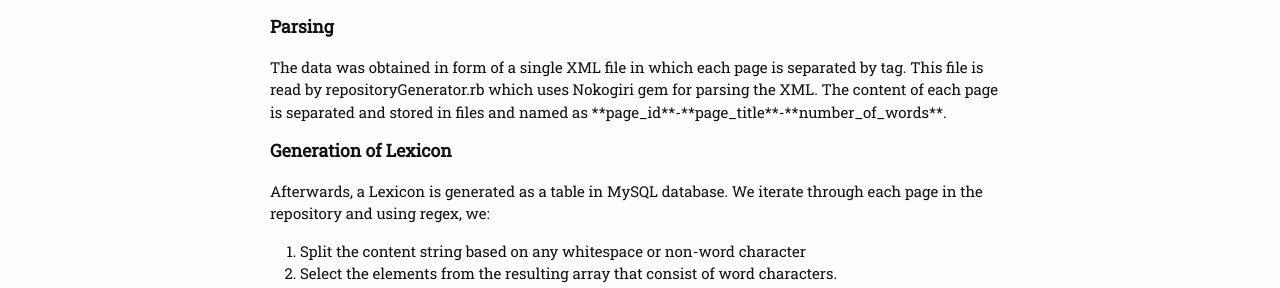
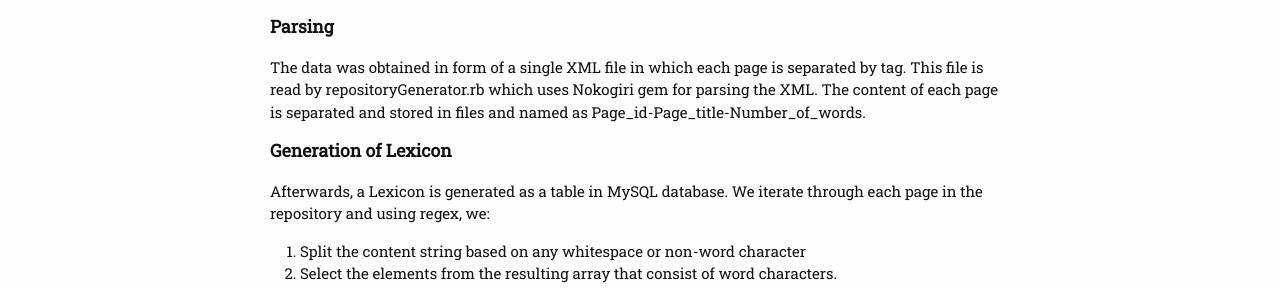
Before and after one commit to haseebs/haseebs.github.io, a Jekyll site: the page built from _projects/wikisearch.markdown, in a window 1280 px wide. Shown: the part 565-853 px from the top of the page. Built offline with Jekyll 4.4.1, drawn with Linux system fonts in a browser that asks for light colours.

```diff
--- a/_projects/wikisearch.markdown
+++ b/_projects/wikisearch.markdown
@@ -34,7 +34,7 @@ The data was obtained in form of a single XML file in which each page is
 separated by <page> tag. This file is read by repositoryGenerator.rb
 which uses Nokogiri gem for parsing the XML. The content of each page
 is separated and stored in files and named as
-**page_id**-**page_title**-**number_of_words**.
+Page_id-Page_title-Number_of_words.
 
 ### **Generation of Lexicon**
 Afterwards, a Lexicon is generated as a table in MySQL database. We
```
